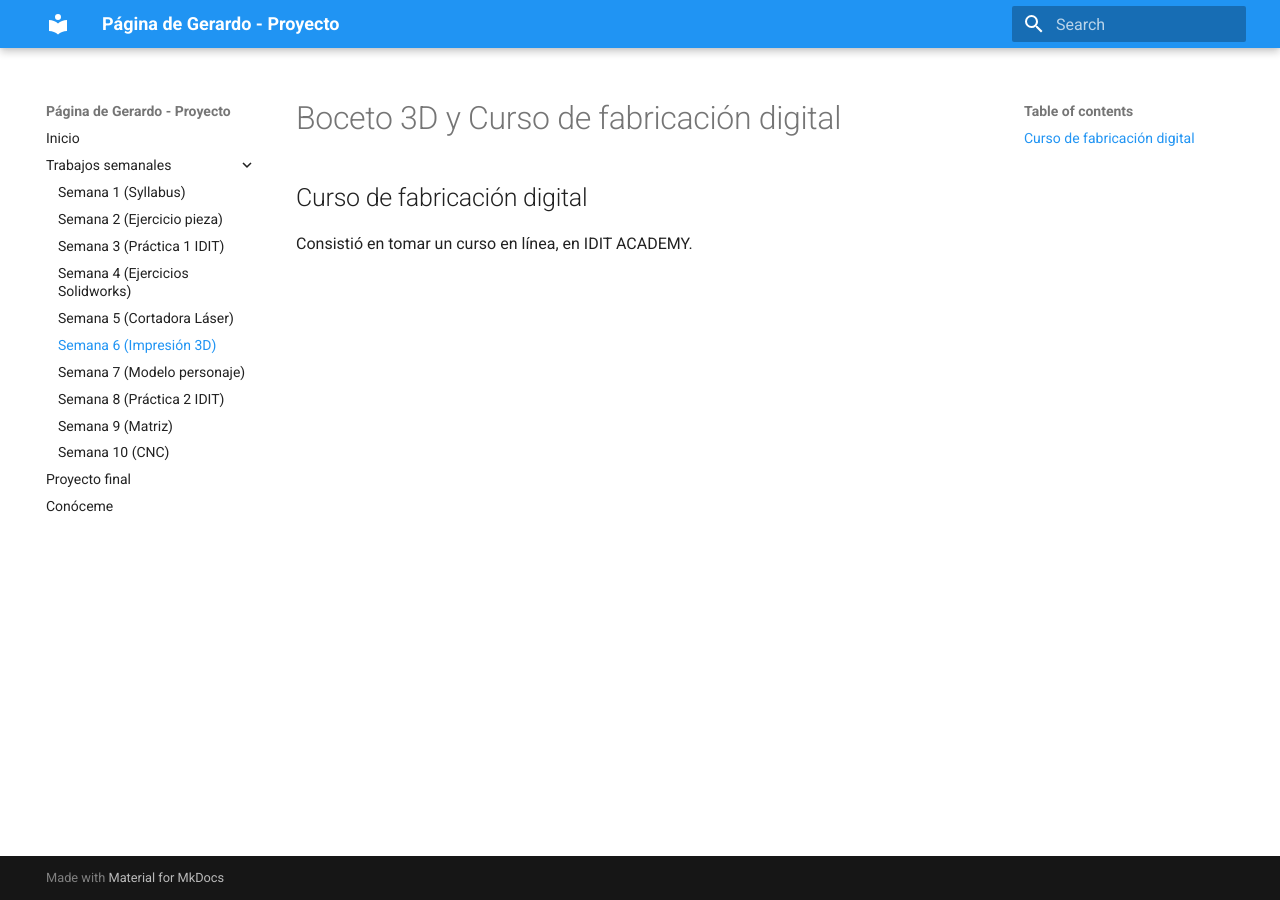
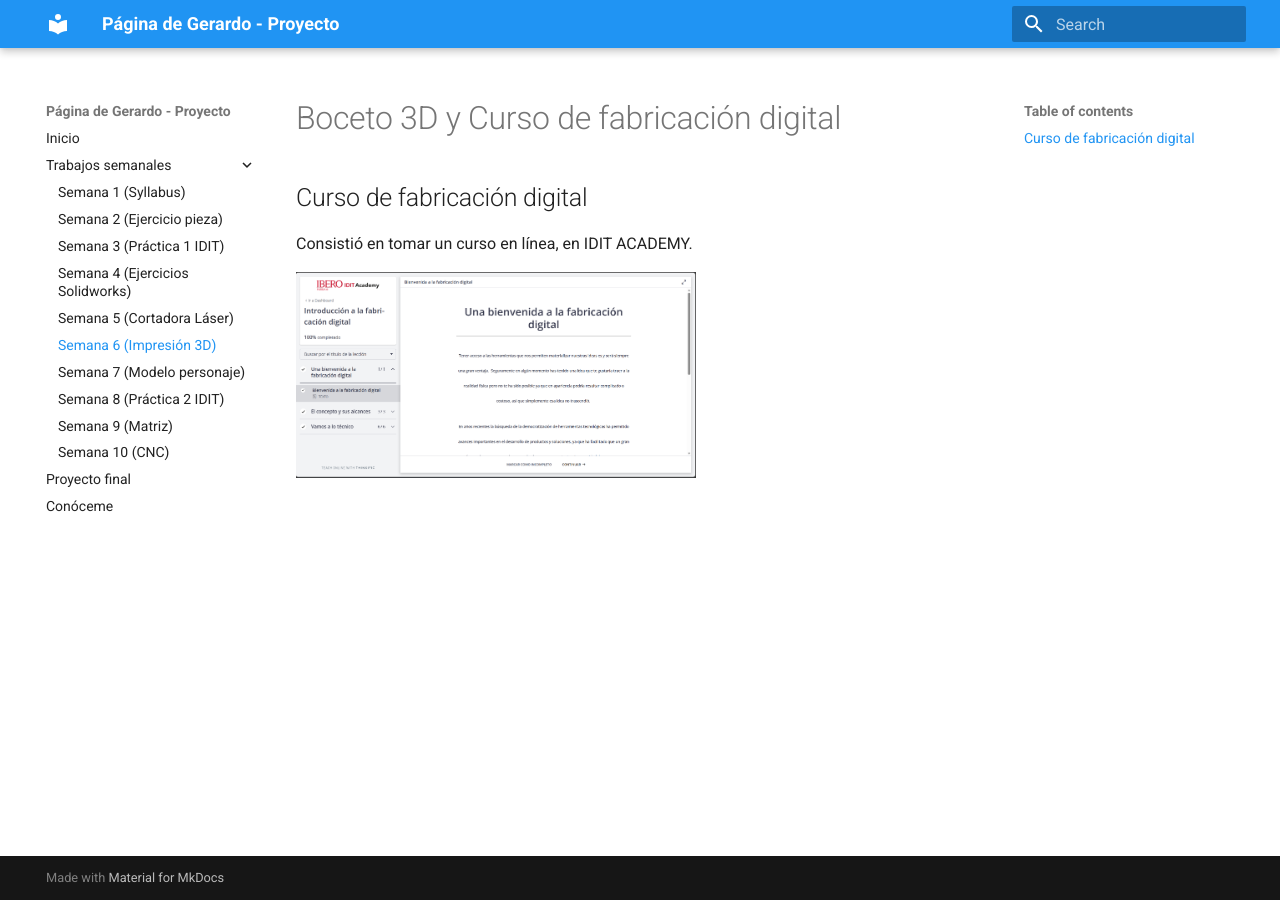
Before and after one commit to Gerardo-Esquivel/PortafolioProyecto, an MkDocs documentation site: the page built from docs/semana6.md, in a window 1280 px wide. Built offline with MkDocs 1.6.1 and Material for MkDocs 9.7.7, drawn with Linux system fonts in a browser that asks for light colours.

Commit message:
Update semana6.md

```diff
--- a/docs/semana6.md
+++ b/docs/semana6.md
@@ -2,3 +2,6 @@
 
 ## Curso de fabricación digital
 Consistió en tomar un curso en línea, en IDIT ACADEMY.
+
+
+<img src="../recursos/capturacurso.png" width="400" alt="curso">
```
